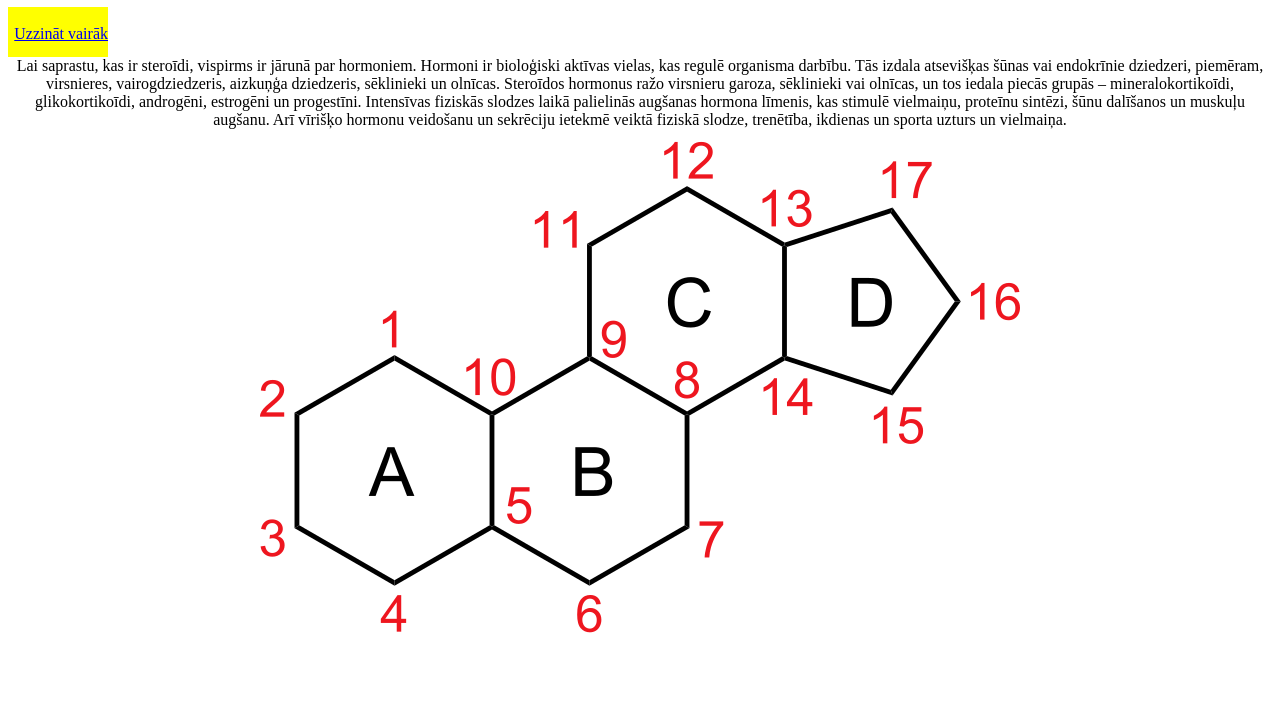
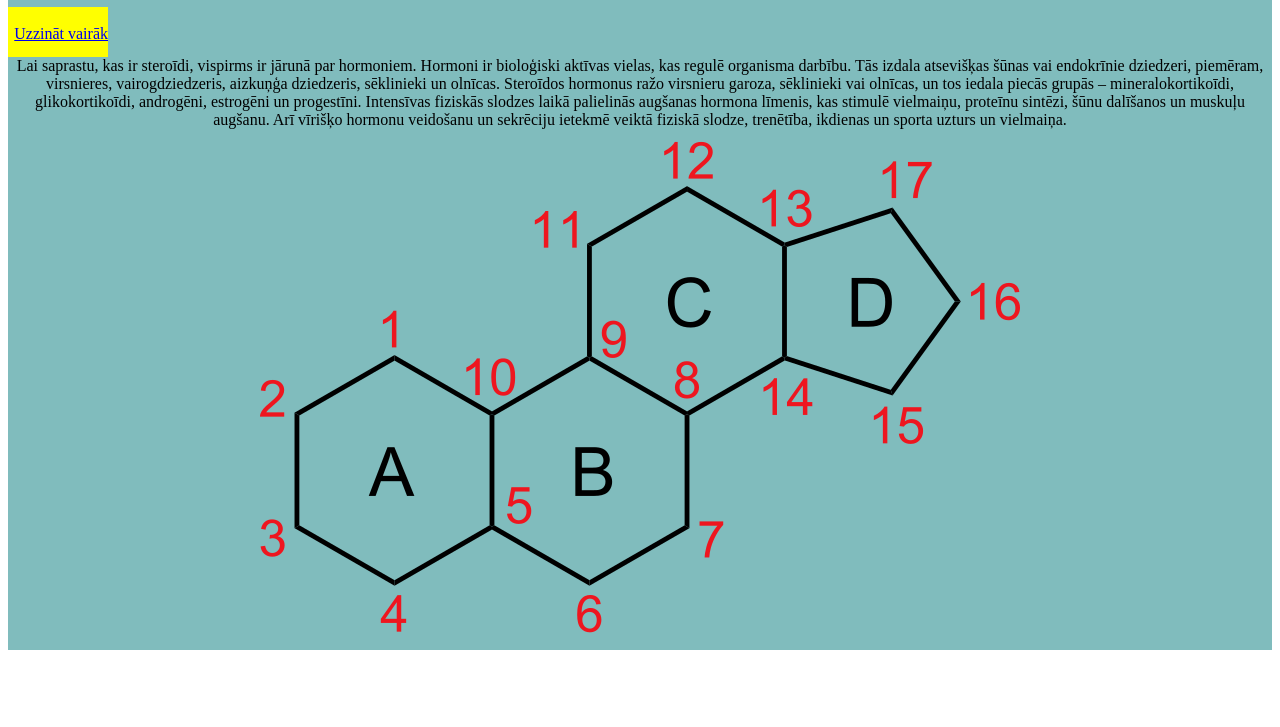
Before and after one commit to bomba830/rdfgdfg, a plain HTML site: page index.html in a window 1280 px wide. Shown: the part 73-800 px from the top of the page. Drawn offline with Linux system fonts and the light colour scheme.

Commit message:
Add files via upload

```diff
--- a/style.css
+++ b/style.css
@@ -2,6 +2,10 @@ html body{
 text-align: center;
 
 
+}
+.main{
+
+    background-color: rgb(128, 188, 189);
 }
 .poga{
 background-color:yellow;
@@ -10,3 +14,8 @@ width: 100px;
 height: 50px;
 
 }
+.bilde{
+
+
+
+}
```
